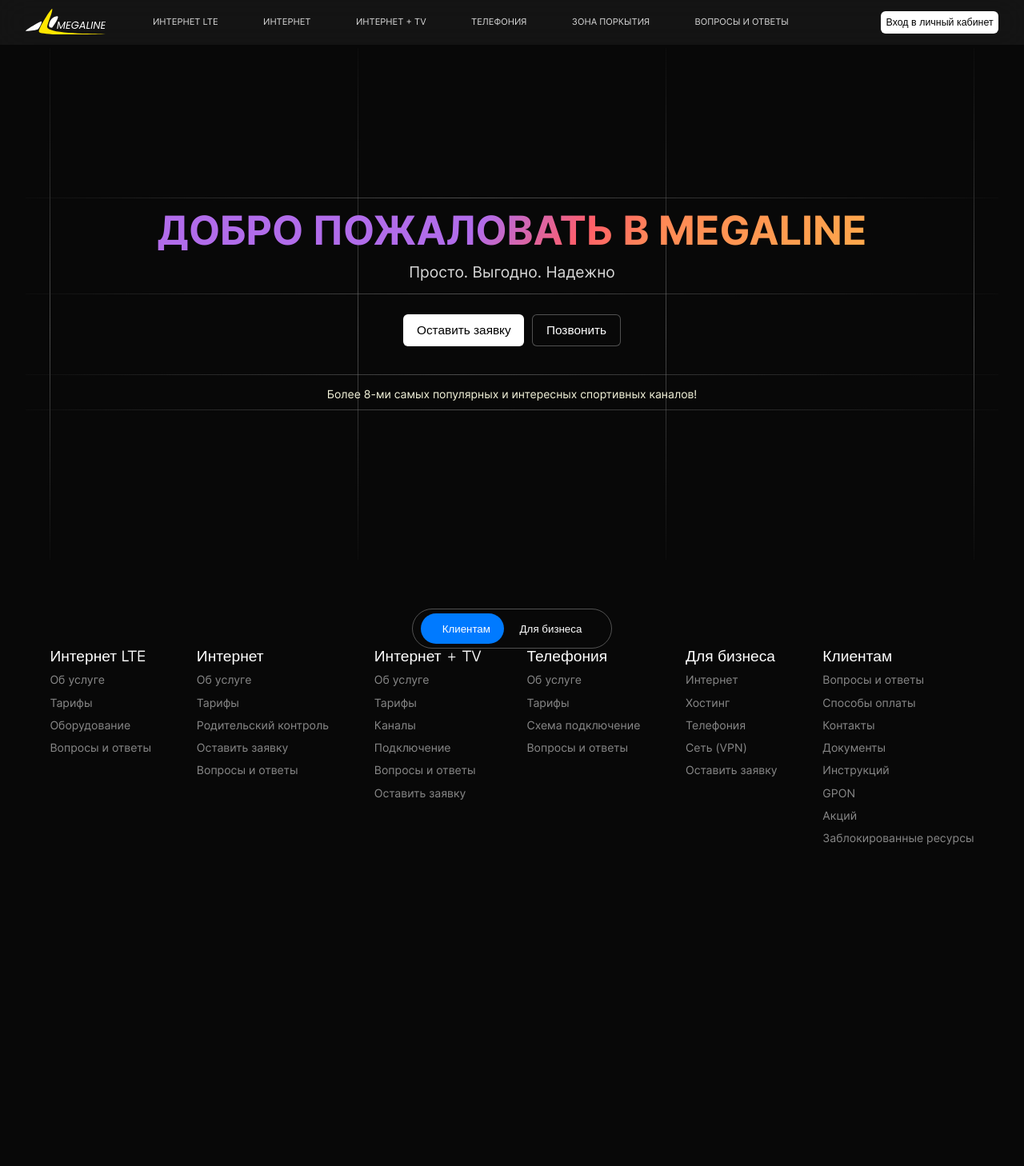
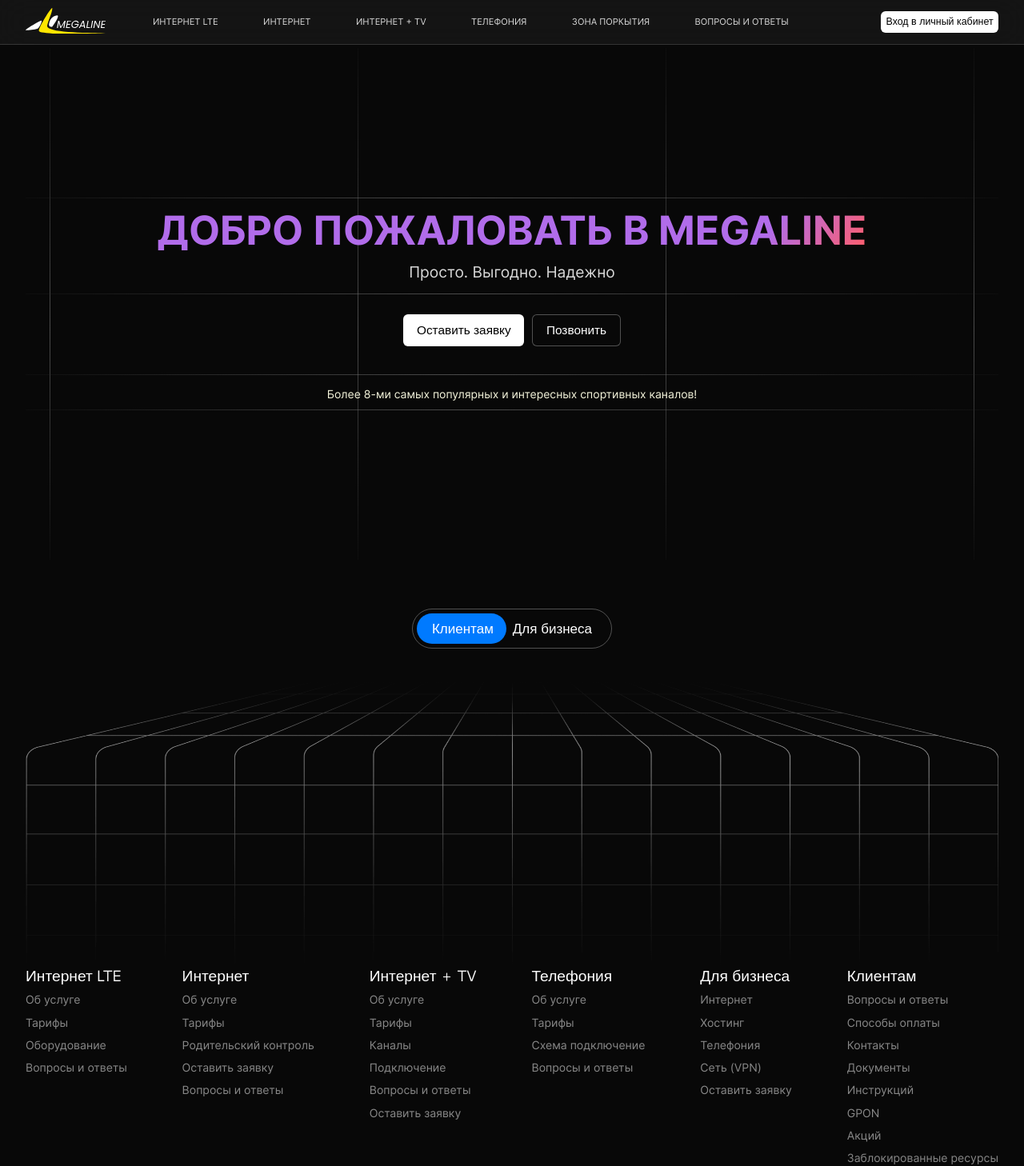
Before and after one commit to Cucumberchik/Megaline_Pet-Project, a Next.js app: page / in a window 1280 px wide. Shown: the whole page at 80% size. Before the commit the page ends 1058 px from the top, so only its background shows below. Built offline with nearby package versions, Linux system fonts and the light colour scheme.

Commit message:
fixed header and fixed buttons

```diff
--- a/src/app/layout.tsx
+++ b/src/app/layout.tsx
@@ -1,6 +1,7 @@
 import type { Metadata } from "next";
 import "~/style/global.scss"
 import { Header } from "~/components/Header/header";
+import { Footer } from "~/components/Footer/footer";
 
 export const metadata: Metadata = {
   title: "Megaline",
@@ -17,6 +18,8 @@
       <body className="dark">
       <Header />
         {children}
+      <Footer />
+
         </body>
     </html>
   );
--- a/src/app/page.tsx
+++ b/src/app/page.tsx
@@ -1,13 +1,14 @@
+
 import "~/style/components/page.scss"
-import { ReactNode } from 'react'
+import { ReactNode,} from 'react'
 
-import { SwiperComponents } from '~/components/swiper/swiper'
-import { SwitchComponent } from '~/components/switch/switchComponent'
 import { SwiperNews } from '~/components/swiper/swiperNews'
 import { TetxtScroll } from '~/components/text/TetxtScroll'
-import { Footer } from "~/components/Footer/footer"
+import { InterfaceComponent } from "~/components/home/interfaceUi"
+
 
 export default function Home():ReactNode {
+
   return (
     <main>
       <div className="container">
@@ -36,18 +37,15 @@
                     <button className="outline-light-btn">Позвонить</button>
                 </div>
               </div>
-          <div className="intro_intro horyzantaly"/>
-          <div className="swiper_wellcome_page">
-              <SwiperNews />
-          <div className="intro_intro horyzantaly"/>
-          </div>
-
+              <div className="intro_intro horyzantaly"/>
+              <div className="swiper_wellcome_page">
+                  <SwiperNews />
+              <div className="intro_intro horyzantaly"/>
+            </div>
           </div>
         </div>
-        <div className="_switch_client">
-          <SwitchComponent/>
-        </div>
-      <Footer />
+        <InterfaceComponent />
+
       </div>
     </main>
   )
--- /dev/null
+++ b/src/components/home/interfaceUi.tsx
@@ -0,0 +1,26 @@
+'use client'
+import bacdrop_lines from "~/assets/other/bacdrop-liner.png"
+
+
+import Image from 'next/image'
+import React, { FC, ReactNode, memo, useCallback, useState } from 'react'
+import { SwitchComponent } from "../switch/switchComponent"
+
+
+export const InterfaceComponent:FC = memo(():ReactNode => {
+  const [uiInterface, setUiInterface] = useState<boolean>(true)
+  const handleUiInterface = useCallback(()=>{
+    setUiInterface(!uiInterface)
+  },[])
+  return (
+    <>
+     <div className="_switch_client">
+          <SwitchComponent onInterface = {()=>handleUiInterface} />
+      </div>
+      <div className='_client_page'>
+        <Image className="_backdrop__client_page" src={bacdrop_lines} alt="bacdrop_lines" />
+
+      </div>
+    </>
+  )
+})
--- a/src/components/switch/switchComponent.tsx
+++ b/src/components/switch/switchComponent.tsx
@@ -3,10 +3,11 @@
 
 import React, { ReactNode, useState, useCallback, memo } from 'react'
 
-export const SwitchComponent = memo(():ReactNode => {
+export const SwitchComponent = memo(({onInterface}:{onInterface:()=>void}):ReactNode => {
     const [status, setStatus] = useState<string>("_clients")
 
     const handleStatus = useCallback(()=>{
+      onInterface()
       setStatus((prev)=>{
         if(prev == "_clients"){
           return "_business"
--- a/src/style/components/header.scss
+++ b/src/style/components/header.scss
@@ -9,6 +9,7 @@
     height: 56px;
     position: fixed;
     z-index: 20;
+    border-bottom: .3px solid rgba(193, 193, 193, 0.193);
     .container {
         display: flex;
         justify-content: space-between;
--- a/src/style/components/page.scss
+++ b/src/style/components/page.scss
@@ -145,5 +145,17 @@
         }
     }
 
+    ._client_page {
+        width: 100%;
+        display: flex;
+        flex-direction: column;
+        position: relative;
+
+        ._backdrop__client_page {
+            width: 100%;
+            height: 50vh;
+        }
+
+    }
 
 }
--- a/src/style/global.scss
+++ b/src/style/global.scss
@@ -78,13 +78,13 @@
 
 .switch_component._clients {
     ._light{
-        left: 4%;
+        left: 2%;
     }
 }
 .switch_component._business {
     ._light{
-        left: 46%;
-        width: 50%;
+        left: 45%;
+        width: 53%;
         height: 80%;
     }
 }
@@ -105,13 +105,14 @@
 
     span {
         color: white;
+        font: 400 17px / 100% var(--font-metor-sans)
     }
 
     ._light {
         transition: .3s;
         position: absolute;
         background-color: $blue-accent;
-        width: 42%;
+        width: 45%;
         height: 80%;
         border-radius: 50px;
         right: 0.25rem;
```
Also changed, not shown: src/components/home/browser_window.tsx (added, +9 -0 lines), src/assets/other/bacdrop-liner.png (added).
